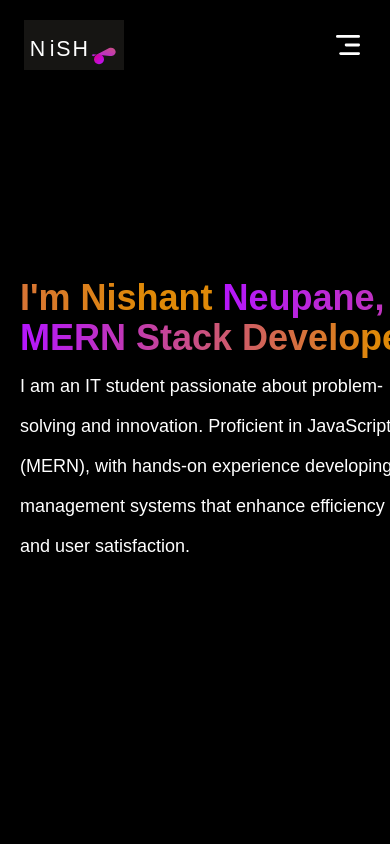
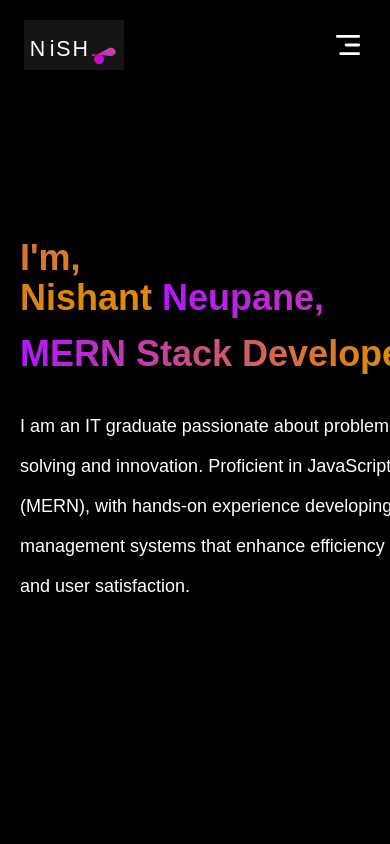
Before and after one commit to nishant-neupane/portfolio-next, a Next.js app: page / in a window 390 px wide. Shown: the top 844 px of the page. Built offline with nearby package versions, Linux system fonts and the light colour scheme.

Commit message:
New commit

```diff
--- a/src/app/component/Contact.jsx
+++ b/src/app/component/Contact.jsx
@@ -37,7 +37,7 @@ const Contact = () => {
       id="contact"
       className="flex flex-col items-center justify-center gap-12 px-6 py-10 md:px-10 lg:px-40 bg-black text-white"
     >
-      <div className="relative text-center">
+      <div className="relative z-[1] text-center">
         <h1 className="text-4xl md:text-5xl lg:text-6xl font-medium">
           Get in touch
         </h1>
@@ -46,7 +46,7 @@ const Contact = () => {
           alt=""
           height={250}
           width={250}
-          className="absolute bottom-0 right-0 -z-10 hidden md:block"
+          className="absolute bottom-0 right-0 z-[-1] hidden md:block"
         />
       </div>
       <div className="flex flex-col lg:flex-row gap-10 w-full max-w-6xl">
--- a/src/app/component/Footer.jsx
+++ b/src/app/component/Footer.jsx
@@ -2,7 +2,7 @@ import React from "react";
 
 const Footer = () => {
   return (
-    <div className="px-6 py-10 lg:px-40 flex flex-col gap-6 bg-black ">
+    <div className="px-6 py-10 lg:px-40 flex flex-col gap-6 bg-black text-white">
       <div className="flex flex-col lg:flex-row justify-between gap-10">
         <div className="flex flex-col gap-5 max-w-md text-center lg:text-left">
           <img src="/logo.svg" alt="Footer Logo" className="mx-auto lg:mx-0" />
--- a/src/app/component/Hero.jsx
+++ b/src/app/component/Hero.jsx
@@ -154,15 +154,15 @@ export default function Hero() {
           id="home"
           className="flex flex-row items-center gap-8 p-5 text-left max-w-6xl w-full"
         >
-          <div className="flex flex-col gap-2 flex-1">
-            <h1 className=" text-4xl md:text-5xl font-semibold ">
-              <span className="text-gradient">I&apos;m Nishant Neupane,</span>{" "}
-              <span className="anim-typewriter line-1 max-w-[529px]">
+          <div className="flex flex-col gap-8 flex-1">
+            <h1 className=" text-4xl space-y-4 md:text-6xl font-semibold ">
+              <span className="text-gradient">I&apos;m, <br /> Nishant Neupane,</span>{" "}
+              <span className="anim-typewriter line-1 ">
                 MERN Stack Developer
               </span>
             </h1>
             <p className="text-lg leading-10 text-white ">
-              I am an IT student passionate about problem-solving and
+              I am an IT graduate passionate about problem-solving and
               innovation. Proficient in JavaScript (MERN), with hands-on
               experience developing management systems that enhance efficiency
               and user satisfaction.
@@ -196,7 +196,7 @@ export default function Hero() {
 
       <div
         ref={refs.textDiv}
-        className="absolute inset-0 flex flex-col items-center justify-center z-20 opacity-0 text-white bg-black/50 pt-[100px] "
+        className="absolute inset-0 flex flex-col items-center justify-center z-20 opacity-0 text-white bg-black/70 pt-[100px] "
       >
         <div>
           <section className="relative text-white">
--- a/src/app/component/Work.jsx
+++ b/src/app/component/Work.jsx
@@ -40,7 +40,7 @@ const Work = () => {
       id="work"
       className="flex flex-col gap-8 items-center justify-center px-4 sm:px-[150px]  bg-black text-white"
     >
-      <div className="relative text-center">
+      <div className="relative z-[1] text-center">
         <h1 className="text-4xl md:text-6xl font-medium px-8">
           My Latest Work
         </h1>
@@ -49,7 +49,7 @@ const Work = () => {
           height={250}
           width={250}
           alt="Background pattern"
-          className="absolute bottom-0 right-0 -z-10"
+          className="absolute bottom-0 right-0 z-[-1]"
         />
       </div>
 
@@ -60,7 +60,7 @@ const Work = () => {
       </div>
 
       <button
-        className="flex gap-4 border-2 border-white rounded-full py-2 px-8 md:py-3 md:px-16 text-xl font-normal mb-20 cursor-pointer transition-all duration-500 hover:gap-12 focus:outline-none focus:ring-2 focus:ring-[#ff00ff]"
+        className="group flex gap-4 border-2 border-white rounded-full py-2 px-8 md:py-3 md:px-16 text-xl font-normal mb-20 cursor-pointer transition-all hover:gap-12 duration-500 hover:border-[#ff00ff]"
         aria-label="Show more projects"
       >
         <p>Show More</p>
@@ -69,7 +69,7 @@ const Work = () => {
           width={24}
           height={24}
           alt="Arrow icon"
-          className="transition-transform duration-300 hover:translate-x-2"
+          className="transition-transform duration-300 group-hover:rotate-90 "
         />
       </button>
     </div>
```
